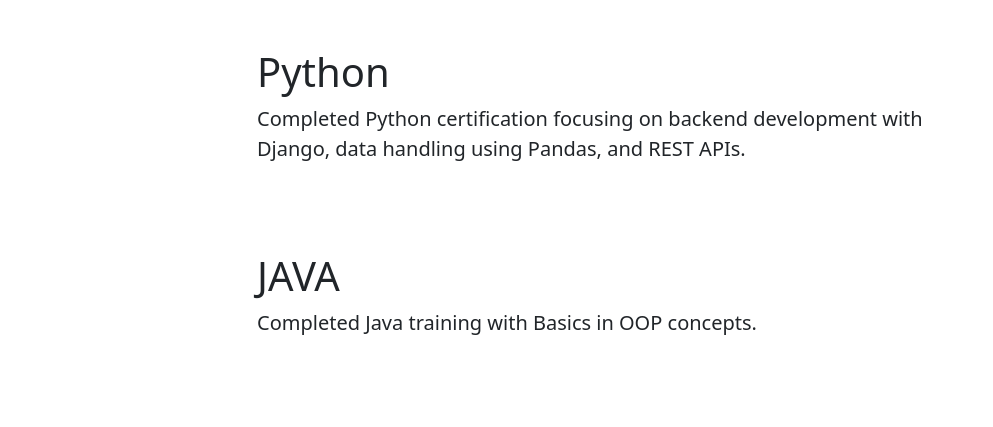
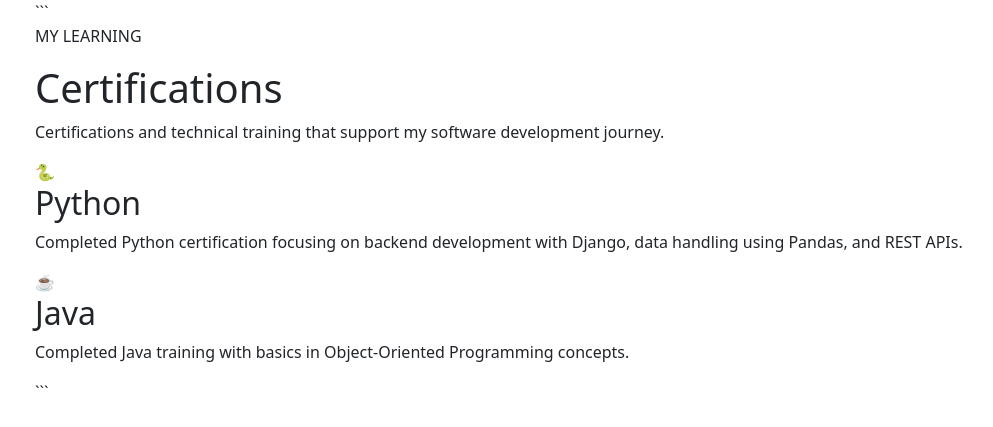
Before and after one commit to HemaLatha-2311/Portfolio, a Django app: page /certication/ in a window 1280 px wide. Shown: the part 80-507 px from the top of the page, without its empty margins (47-1040 px from the left). Run offline with Django 5.2, Linux system fonts and the light colour scheme.

Commit message:
Update certification.html

````diff
--- a/resume/templates/certification.html
+++ b/resume/templates/certification.html
@@ -2,31 +2,77 @@
 {% load static %}
 
 {% block content1 %}
-<div class="container my-4">
+
+<div class="certification-container">
+
+```
+<!-- PAGE HEADER -->
+
+<div class="certification-header">
+
+    <p class="certification-label">MY LEARNING</p>
+
+    <h1>Certifications</h1>
+
+    <p class="certification-intro">
+        Certifications and technical training that support my
+        software development journey.
+    </p>
+
+</div>
 
 
-  <!-- Python Certification Box -->
-  <div class="row justify-content-center mb-4">
-    <div class="col-md-8">
-      <div class="jumbotron p-4">
-        <h1 class="display4 m-0">Python</h1>
-        <p class="lead mt-2">Completed Python certification focusing on backend development with Django, data handling using Pandas, and REST APIs.</p>
-      </div>
+<!-- CERTIFICATION LIST -->
+
+<div class="certification-list">
+
+    <!-- Python -->
+
+    <div class="certification-card">
+
+        <div class="certification-icon">
+            🐍
+        </div>
+
+        <div class="certification-content">
+
+            <h2>Python</h2>
+
+            <p>
+                Completed Python certification focusing on backend
+                development with Django, data handling using Pandas,
+                and REST APIs.
+            </p>
+
+        </div>
+
     </div>
-  </div>
 
 
-  <!-- Java Certification Box -->
-  <div class="row justify-content-center mb-4">
-    <div class="col-md-8">
-      <div class="jumbotron p-4">
-        <h1 class="display4 m-0">JAVA</h1>
-        <p class="lead mt-2">Completed Java training with Basics in OOP concepts.</p>
-      </div>
+    <!-- Java -->
+
+    <div class="certification-card">
+
+        <div class="certification-icon">
+            ☕
+        </div>
+
+        <div class="certification-content">
+
+            <h2>Java</h2>
+
+            <p>
+                Completed Java training with basics in
+                Object-Oriented Programming concepts.
+            </p>
+
+        </div>
+
     </div>
-  </div>
-
-
 
 </div>
+```
+
+</div>
+
 {% endblock content1 %}
````
